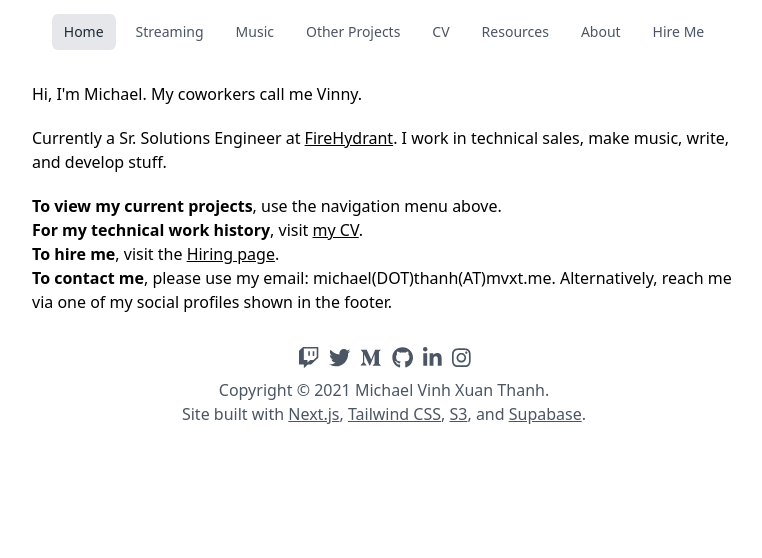
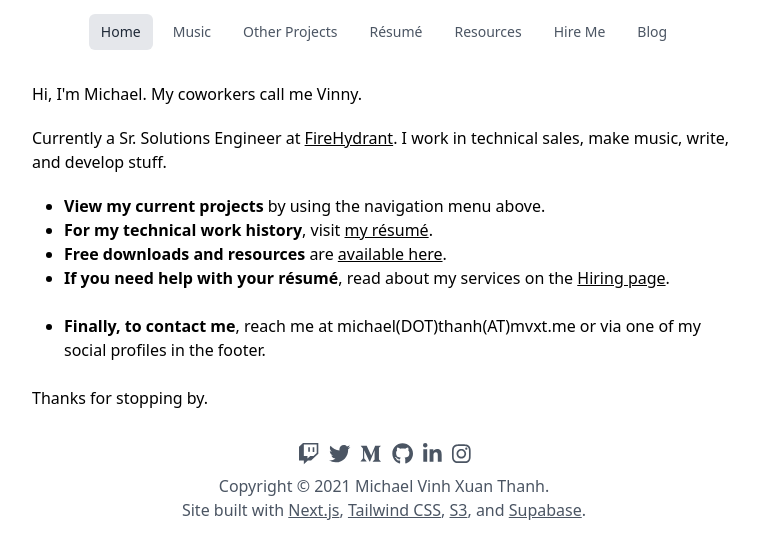
Before and after one commit to mvxt/mvxt, a Next.js app: page / in a window 1280 px wide. Shown: the top 558 px of the page, without its empty margins (256-1018 px from the left). Built offline with nearby package versions, Linux system fonts and the light colour scheme.

Commit message:
More changes

```diff
--- a/components/navbar.js
+++ b/components/navbar.js
@@ -6,13 +6,12 @@ import { MenuIcon, XIcon } from '@heroicons/react/outline';
 
 const navigation = [
   { name: 'Home', href: '/' },
-  { name: 'Streaming', href: '/streaming' },
   { name: 'Music', href: '/music' },
   { name: 'Other Projects', href: '/other' },
-  { name: 'CV', href: '/cv' },
+  { name: 'Résumé', href: '/resume' },
   { name: 'Resources', href: '/resources' },
-  { name: 'About', href: '/about' },
   { name: 'Hire Me', href: '/hire' },
+  { name: 'Blog', href: 'https://blog.mvxt.me/' },
 ]
 
 function classNames(...classes) {
--- a/pages/index.js
+++ b/pages/index.js
@@ -2,15 +2,17 @@ import Layout from '../components/layout';
 
 export default function Index() {
   return (
-    <Layout title="Index">
+    <Layout title="Home">
       <p>Hi, I'm Michael. My coworkers call me Vinny.</p>
       <p>Currently a Sr. Solutions Engineer at <a href="https://firehydrant.io/">FireHydrant</a>. I work in technical sales, make music, write, and develop stuff.</p>
-      <ul>
-        <li><b>To view my current projects</b>, use the navigation menu above.</li>
-        <li><b>For my technical work history</b>, visit <a href="/cv">my CV</a>.</li>
-        <li><b>To hire me</b>, visit the <a href="/hire">Hiring page</a>.</li>
-        <li><b>To contact me</b>, please use my email: michael(DOT)thanh(AT)mvxt.me. Alternatively, reach me via one of my social profiles shown in the footer.</li>
-      </ul>
+      <ul className="list-disc pl-8">
+        <li><b>View my current projects</b> by using the navigation menu above.</li>
+        <li><b>For my technical work history</b>, visit <a href="/resume">my résumé</a>.</li>
+        <li><b>Free downloads and resources</b> are <a href="/resources">available here</a>.</li>
+        <li><b>If you need help with your résumé</b>, read about my services on the <a href="/hire">Hiring page</a>.</li><br/>
+        <li><b>Finally, to contact me</b>, reach me at michael(DOT)thanh(AT)mvxt.me or via one of my social profiles in the footer.</li>
+      </ul><br/>
+      <p>Thanks for stopping by.</p>
     </Layout>
   );
 };
--- a/pages/cv.js
+++ b/pages/resume.js
@@ -7,7 +7,7 @@ import {
   faLocationArrow
 } from '@fortawesome/free-solid-svg-icons';
 
-export default function CV() {
+export default function Resume() {
   let jobs = [
     {
       title: 'FireHydrant',
@@ -139,7 +139,7 @@ export default function CV() {
   }
 
   return (
-    <Layout title="CV">
+    <Layout title="Résumé">
       <p>
         Here is a summary of my professional (technical) experience. For more details and a complete history, visit <a href="https://www.linkedin.com/in/michaelthanh/">my LinkedIn</a> or reach out to me.
       </p>
```
